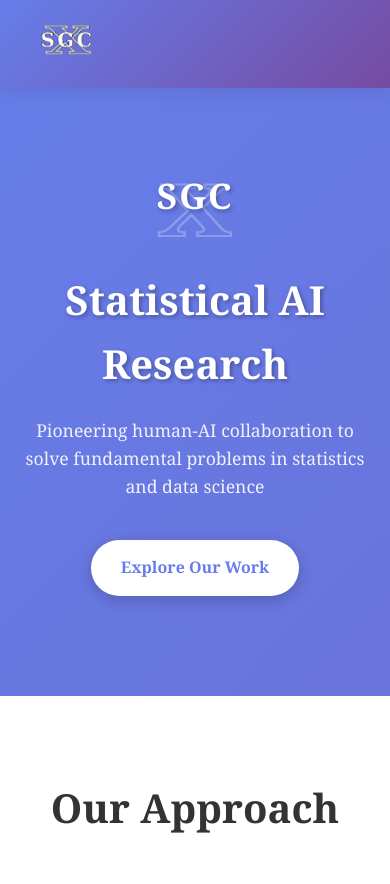
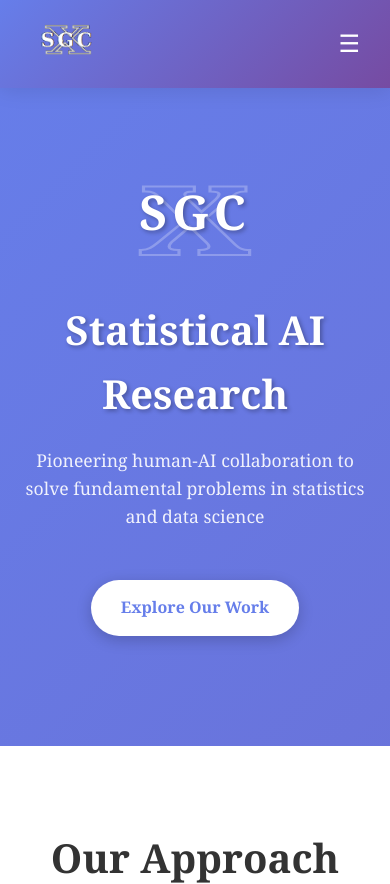
Before and after one commit to haishuo/sgcx, a Django app: page / in a window 390 px wide. Shown: the top 884 px of the page. Run offline with Django 4.2, Linux system fonts and the light colour scheme.

Commit message:
Updated to include mobile friendly page elements.

```diff
--- a/landing/static/css/main.css
+++ b/landing/static/css/main.css
@@ -440,19 +440,110 @@ footer {
     }
 }
 
-@media (max-width: 480px) {
+/* Mobile Menu Styles */
+.mobile-menu-toggle {
+    display: none;
+    background: none;
+    border: none;
+    color: white;
+    font-size: 1.5rem;
+    cursor: pointer;
+    padding: 10px;
+}
+
+.nav-links.mobile-open {
+    display: flex !important;
+    flex-direction: column;
+    position: absolute;
+    top: 100%;
+    left: 0;
+    right: 0;
+    background: linear-gradient(135deg, #667eea 0%, #764ba2 100%);
+    box-shadow: 0 4px 20px rgba(0,0,0,0.3);
+    z-index: 1000;
+    padding: 20px 0;
+}
+
+.nav-links.mobile-open li {
+    margin: 0;
+    text-align: center;
+}
+
+.nav-links.mobile-open a {
+    display: block;
+    padding: 15px 20px;
+    font-size: 1.1rem;
+    border-bottom: 1px solid rgba(255,255,255,0.1);
+}
+
+.nav-links.mobile-open a:hover {
+    background: rgba(255,255,255,0.1);
+}
+
+/* Responsive design for hero logo */
+@media (max-width: 768px) {
     .hero-logo {
-        height: 80px;
-        margin-bottom: 20px;
+        height: 100px;
+        margin-bottom: 30px;
     }
 
     .hero-logo .logo-main .x-behind {
-        font-size: 4.5rem;
-        transform: translate(-50%, -50%) scaleX(1.4);
+        font-size: 6rem;
+        transform: translate(-50%, -50%) scaleX(1.6);
     }
 
     .hero-logo .logo-main .sgc-front {
-        font-size: 2.2rem;
-        letter-spacing: 0.05em;
+        font-size: 3rem;
+        letter-spacing: 0.1em;
+    }
+
+    .hero h1 {
+        font-size: 2.5rem;
+    }
+
+    .hero p {
+        font-size: 1.1rem;
+    }
+
+    /* Show mobile menu button, hide desktop nav */
+    .mobile-menu-toggle {
+        display: block;
+    }
+
+    .nav-links {
+        display: none;
+    }
+
+    /* Make nav container relative for absolute positioning */
+    nav {
+        position: relative;
+    }
+
+    .footer-content {
+        flex-direction: column;
+        text-align: center;
+    }
+
+    .project-grid {
+        grid-template-columns: 1fr;
+    }
+
+    .logo-svg {
+        height: 40px;
+    }
+
+    /* Better button spacing */
+    .cta-button {
+        margin: 10px 5px;
+        display: inline-block;
+        min-width: 120px;
+        text-align: center;
+    }
+
+    .project-link {
+        margin: 8px 0;
+        display: inline-block;
+        min-width: 100px;
+        text-align: center;
     }
 }
--- a/sgcx_site/templates/base.html
+++ b/sgcx_site/templates/base.html
@@ -19,7 +19,13 @@
             <a href="{% url 'landing:home' %}" class="logo">
                 <img src="{% static 'images/sgcx-logo-main-white.png' %}" alt="SGCX" class="logo-nav">
             </a>
-            <ul class="nav-links">
+
+            <!-- Mobile menu toggle button -->
+            <button class="mobile-menu-toggle" onclick="toggleMobileMenu()" aria-label="Toggle menu">
+                ☰
+            </button>
+
+            <ul class="nav-links" id="nav-links">
                 <li><a href="{% url 'projects:project_list' %}">Projects</a></li>
                 <li><a href="{% url 'landing:about' %}">About</a></li>
                 <li><a href="{% url 'landing:research' %}">Research</a></li>
@@ -51,6 +57,30 @@
         </div>
     </footer>
 
+    <script>
+        function toggleMobileMenu() {
+            const navLinks = document.getElementById('nav-links');
+            navLinks.classList.toggle('mobile-open');
+        }
+
+        // Close mobile menu when clicking outside
+        document.addEventListener('click', function(event) {
+            const nav = document.querySelector('nav');
+            const navLinks = document.getElementById('nav-links');
+            if (!nav.contains(event.target) && navLinks.classList.contains('mobile-open')) {
+                navLinks.classList.remove('mobile-open');
+            }
+        });
+
+        // Close mobile menu when window resizes to desktop
+        window.addEventListener('resize', function() {
+            const navLinks = document.getElementById('nav-links');
+            if (window.innerWidth > 768) {
+                navLinks.classList.remove('mobile-open');
+            }
+        });
+    </script>
+
     {% block extra_js %}{% endblock %}
 </body>
 </html>
```
